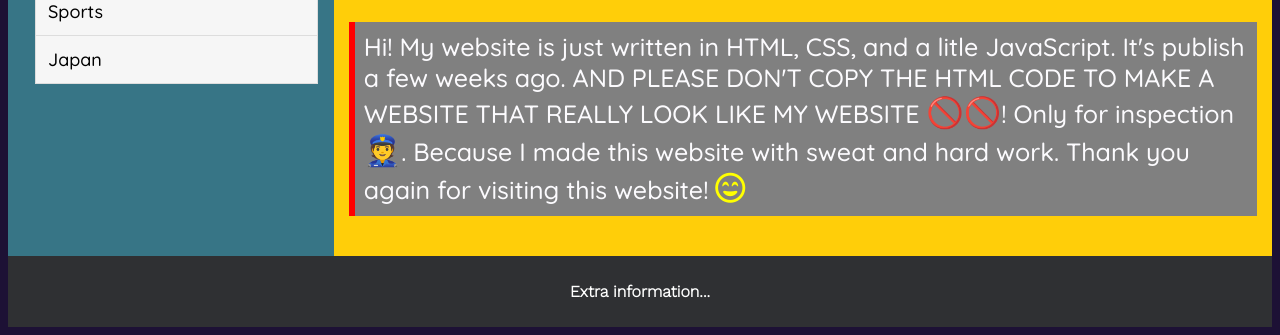
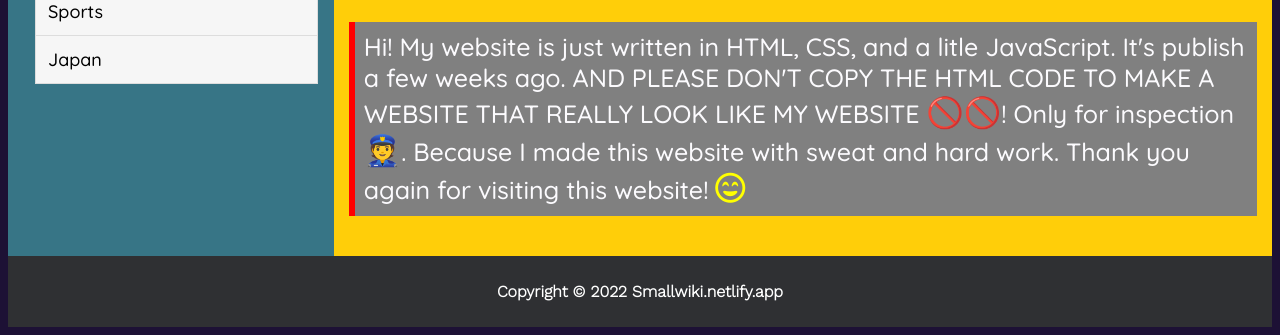
Before and after one commit to TheRobotCodingMan/The-book-of-all, a plain HTML site: page index.html in a window 1280 px wide. Shown: the part 725-1060 px from the top of the page. Drawn offline with nearby package versions, Linux system fonts and the light colour scheme.

Commit message:
Update index.html

```diff
--- a/index.html
+++ b/index.html
@@ -204,7 +204,7 @@
   </section>
 
   <footer>
-  <p><b>Extra information...</b></p>
+  <p><b>Copyright © 2022 Smallwiki.netlify.app</b></p>
   </footer>
 
 </body>
```
